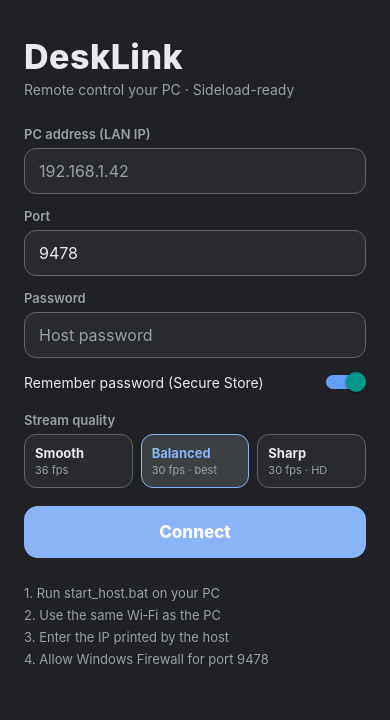
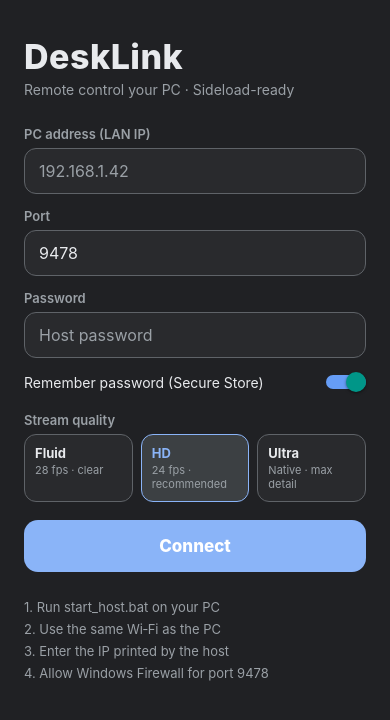
Before and after one commit to Tenslaster/desklink-app, a React Native app: screen / in a window 390 px wide. Shown: the top 720 px of the page. Built offline with nearby package versions, Linux system fonts and the light colour scheme.

Commit message:
DeskLink 1.0.6: visible cursor + high quality HD stream
Composite software mouse into frames (DXGI has no hardware cursor).
Raise HD default to ~0.92 scale / q84 4:4:4 JPEG; Ultra = native.
Never skip frames when the pointer moves.

```diff
--- a/app.json
+++ b/app.json
@@ -2,14 +2,14 @@
   "expo": {
     "name": "DeskLink",
     "slug": "desklink",
-    "version": "1.0.5",
+    "version": "1.0.6",
     "orientation": "default",
     "icon": "./assets/icon.png",
     "userInterfaceStyle": "dark",
     "ios": {
       "supportsTablet": true,
       "bundleIdentifier": "com.cedri.desklink",
-      "buildNumber": "8",
+      "buildNumber": "9",
       "infoPlist": {
         "ITSAppUsesNonExemptEncryption": false,
         "NSLocalNetworkUsageDescription": "DeskLink connects to your PC on the local network for remote desktop control.",
--- a/package.json
+++ b/package.json
@@ -1,6 +1,6 @@
 {
   "name": "desklink",
-  "version": "1.0.5",
+  "version": "1.0.6",
   "main": "expo/AppEntry.js",
   "scripts": {
     "start": "expo start",
--- a/src/screens/ConnectScreen.tsx
+++ b/src/screens/ConnectScreen.tsx
@@ -28,9 +28,9 @@ type Props = {
 };
 
 const PRESETS: { id: QualityPreset; label: string; hint: string }[] = [
-  { id: 'smooth', label: 'Smooth', hint: '36 fps' },
-  { id: 'balanced', label: 'Balanced', hint: '30 fps · best' },
-  { id: 'sharp', label: 'Sharp', hint: '30 fps · HD' },
+  { id: 'smooth', label: 'Fluid', hint: '28 fps · clear' },
+  { id: 'balanced', label: 'HD', hint: '24 fps · recommended' },
+  { id: 'sharp', label: 'Ultra', hint: 'Native · max detail' },
 ];
 
 export function ConnectScreen({ onConnect, busy, error }: Props) {
--- a/src/screens/SessionScreen.tsx
+++ b/src/screens/SessionScreen.tsx
@@ -36,9 +36,9 @@ type Props = {
 };
 
 const QUALITY_OPTS: { id: QualityPreset; label: string }[] = [
-  { id: 'smooth', label: '36fps' },
-  { id: 'balanced', label: '30fps' },
-  { id: 'sharp', label: 'Sharp' },
+  { id: 'smooth', label: 'Fluid' },
+  { id: 'balanced', label: 'HD' },
+  { id: 'sharp', label: 'Ultra' },
 ];
 
 export function SessionScreen({
@@ -150,7 +150,7 @@ export function SessionScreen({
                 </Pressable>
               );
             })}
-            <Text style={styles.qHint}>≥30 fps · DXGI GPU</Text>
+            <Text style={styles.qHint}>cursor on · high quality</Text>
           </View>
         ) : null}
       </View>
--- a/src/services/storage.ts
+++ b/src/services/storage.ts
@@ -87,8 +87,8 @@ export async function markGestureHintSeen(): Promise<void> {
 }
 
 /**
- * All presets target ≥30 fps on LAN for GTX 1050 Ti DXGI + i7-7700.
- * Higher scale/quality = sharper; GPU handles capture via DXGI.
+ * Quality-first presets (readable desktop text on iPhone).
+ * DXGI captures on GPU; encode uses high JPEG + near-native scale.
  */
 export function qualityToStream(preset: QualityPreset): {
   fps: number;
@@ -97,14 +97,14 @@ export function qualityToStream(preset: QualityPreset): {
 } {
   switch (preset) {
     case 'smooth':
-      // Fluid motion, still readable
-      return { fps: 36, scale: 0.52, jpeg_quality: 58 };
+      // Still sharp enough — not the old blurry 0.5 scale
+      return { fps: 28, scale: 0.78, jpeg_quality: 76 };
     case 'sharp':
-      // Max clarity, hard floor 30 fps
-      return { fps: 30, scale: 0.75, jpeg_quality: 74 };
+      // Native-ish resolution, max clarity
+      return { fps: 20, scale: 1.0, jpeg_quality: 88 };
     case 'balanced':
     default:
-      // Default: sharp enough text + solid 30 fps
-      return { fps: 30, scale: 0.62, jpeg_quality: 66 };
+      // Default: clear text, solid motion
+      return { fps: 24, scale: 0.92, jpeg_quality: 84 };
   }
 }
```
